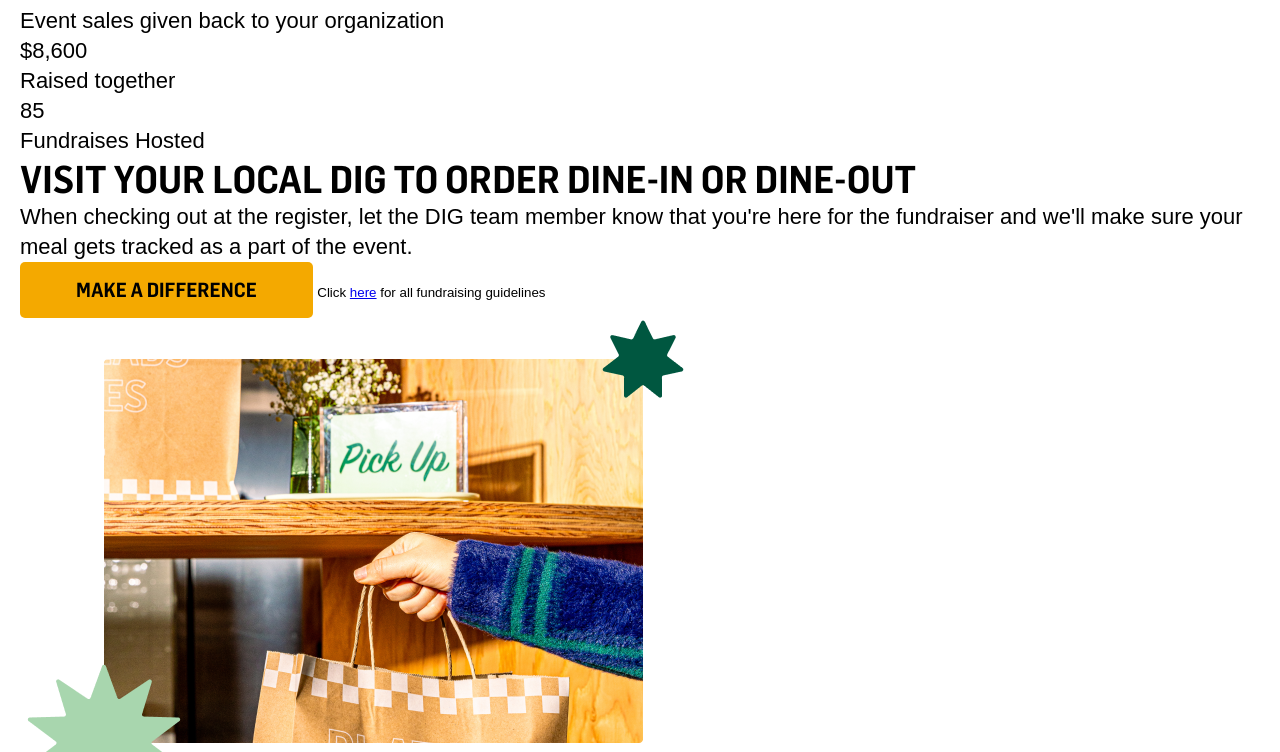
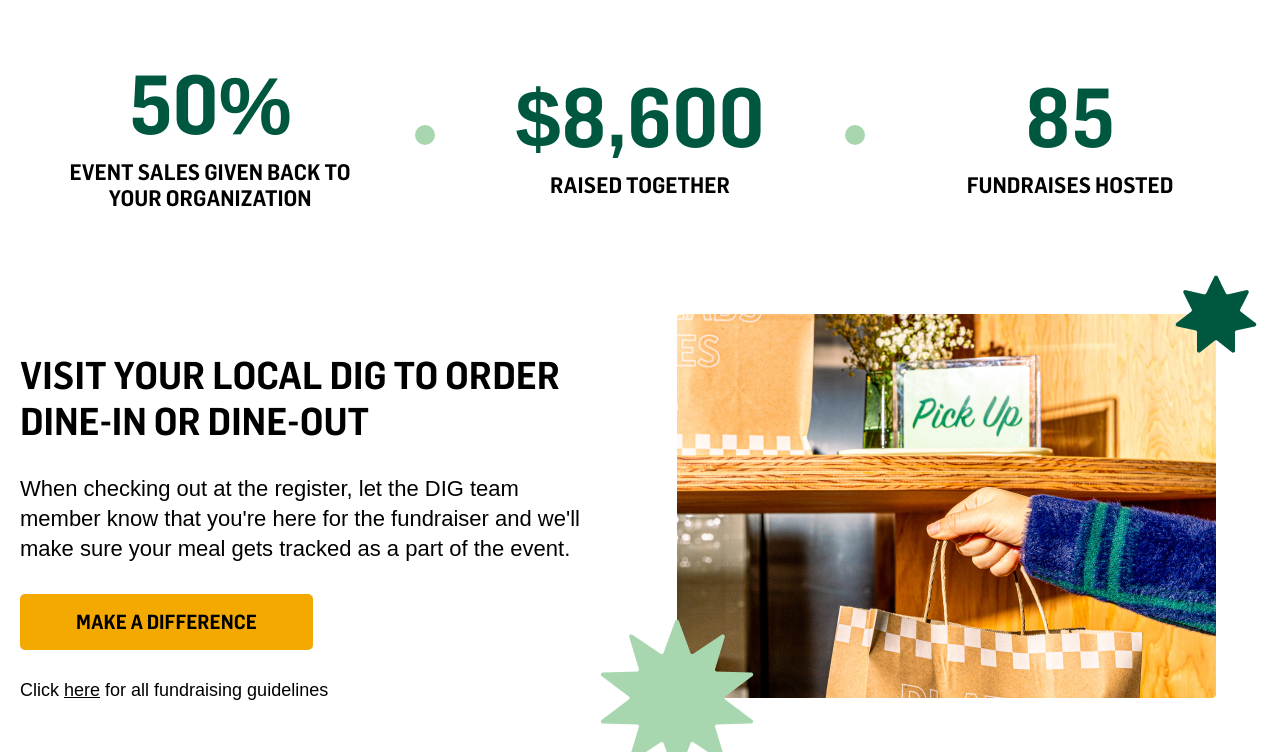
Before and after one commit to diegozencode/case-study-landing, a plain HTML site: page index.html in a window 1280 px wide. Shown: the part 758-1510 px from the top of the page. Drawn offline with Linux system fonts and the light colour scheme.

Commit message:
Add menu home section

```diff
--- a/css/styles.css
+++ b/css/styles.css
@@ -37,10 +37,12 @@
   --font-size-26: 26px;
   --font-size-38: 38px;
   --font-size-65: 65px;
+  --font-size-82: 82px;
 
   --line-height-20: 20px;
   --line-height-26: 26px;
   --line-height-30: 30px;
+  --line-height-90: 90px;
 
   --max-width-1200: 1200px;
 }
@@ -200,6 +202,83 @@ nav ul li a {
   width: 100%;
 }
 
+/* --- home --- */
+.home {
+  display: flex;
+  flex-direction: column;
+  justify-content: center;
+  align-items: center;
+  gap: 10px;
+}
+
+.home-data {
+  display: flex;
+  justify-content: center;
+  align-items: center;
+  gap: 60px;
+  padding: 63px 0 52px 0;
+}
+
+.home-data-item {
+  display: flex;
+  width: 290px;
+  flex-direction: column;
+  justify-content: center;
+  align-items: center;
+  gap: 10px;
+  text-align: center;
+}
+
+.home-data-item p {
+  font-family: var(--font-family-flama-semicondensed);
+  font-size: var(--font-size-22);
+  font-weight: var(--font-weight-700);
+  line-height: var(--line-height-26);
+  text-transform: uppercase;
+}
+
+.home-data-item p.home-data-item-number {
+  font-family: var(--font-family-flama-semicondensed);
+  font-size: var(--font-size-82);
+  font-weight: var(--font-weight-700);
+  line-height: var(--line-height-90);
+  color: var(--color-green);
+}
+
+.circle {
+  width: 20px;
+  height: 20px;
+  border-radius: 50%;
+  background-color: var(--color-light-green);
+}
+
+.home-section {
+  display: flex;
+  align-items: center;
+  max-width: 1315px;
+  gap: 5px;
+}
+
+.home-section-content {
+  display: flex;
+  flex-direction: column;
+  justify-content: center;
+  align-items: flex-start;
+  gap: 30px;
+}
+
+.home-section-content p {
+  max-width: 608px;
+}
+
+.home-section-content small {
+  font-size: var(--font-size-18);
+}
+
+.home-section-content small a {
+  color: var(--color-black);
+}
+
 /* --- A - D --- */
 .a-d {
   display: flex;
--- a/index.html
+++ b/index.html
@@ -48,25 +48,27 @@
         </div>
       </section>
       <!-- Menu - Home -->
-      <section class="container">
+      <section class="container home">
         <h2>Scratch-cooked for a cause</h2>
         <p>DIG'S Restaurant Fundraising</p>
-        <div>
-          <div>
-            <p>50%</p>
+        <div class="home-data">
+          <div class="home-data-item">
+            <p class="home-data-item-number">50%</p>
             <p>Event sales given back to your organization</p>
           </div>
-          <div>
-            <p>$8,600</p>
+          <span class="circle"></span>
+          <div class="home-data-item">
+            <p class="home-data-item-number">$8,600</p>
             <p>Raised together</p>
           </div>
-          <div>
-            <p>85</p>
+          <span class="circle"></span>
+          <div class="home-data-item">
+            <p class="home-data-item-number">85</p>
             <p>Fundraises Hosted</p>
           </div>
         </div>
-        <div>
-          <div>
+        <div class="home-section">
+          <div class="home-section-content">
             <h2>Visit your local dig to order dine-in or dine-out</h2>
             <p>
               When checking out at the register, let the DIG team member know
```
